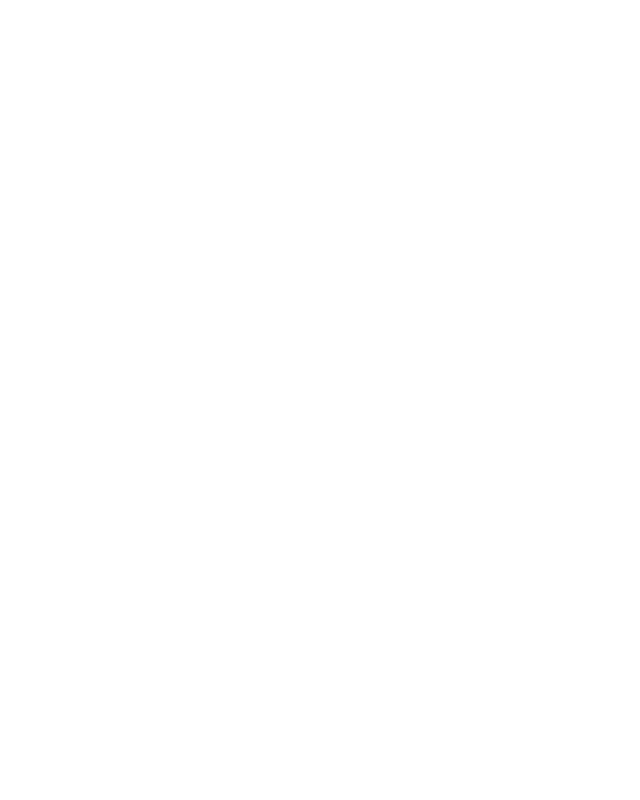
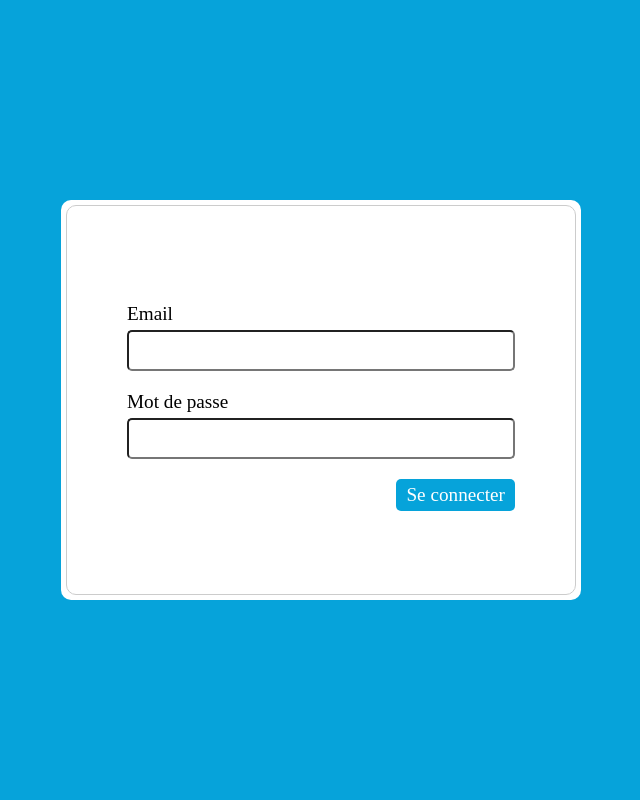
Before and after one commit to YAROU-Mhr/test-boutique-en-ligne-html-css-js-php, a PHP site: page / in a window 1280 px wide. Before the commit the part shown is empty. Shown: the whole page, without its empty margins (319-959 px from the left). Run offline with PHP 8.4, Linux system fonts and the light colour scheme.

Commit message:
Création de l'interface de connexion

```diff
--- a/assets/style.css
+++ b/assets/style.css
@@ -1,7 +1,117 @@
+:root {
+    --border-color: #ccc;
+    --background-color: #fff;
+    --background-color-1: #06A3DA;
+    --background-color-2: #34AD54;
+    --background-color-3: #2299dd;
+    --background-color-4: #FC836D;
+    --background-color-5: #fc836d5b;
+    --background-color-6: rgba(252, 131, 109, 0.9);
+    --text-color: #fff;
+}
+
+
 * {
+    margin: 0;
     padding: 0;
-    margin: 0;
+    box-sizing: border-box;
+    font-family: 'Times New Roman', Times, serif;
+    outline: none;
+    /* border: none; */
+}
+
+
+body {
+    display: flex;
+    align-items: center;
+    justify-content: center;
+    min-height: 100vh;
+    background-color: var(--background-color-1);
+}
+
+.container {
+    width: 65vmin;
+    height: 50vmin;
+    display: flex;
+    overflow: hidden;
+    flex-direction: column;
+    border-radius: 10px;
+    background: var(--background-color);
+    padding: 5px;
+}
+
+.container .box {
+    padding: 13px 20px 0;
+    border-radius: 10px;
+    border: 1px solid var(--border-color);
+    width: 100%;
+    height: 100%;
+    display: flex;
+    flex-direction: column;
+    justify-content: center;
+}
+
+.box .message {
+    padding: 10px 40px;
+    background-color: var(--background-color-1);
+    height: auto;
+    color: white;
+    display: none;
+}
+
+.box form {
+    padding: 10px 40px;
+}
+
+form .input-group {
+    display: flex;
+    flex-direction: column;
+    padding: 10px 0;
+}
+
+.input-group label {
+    font-size: 1.2rem;
+    margin-bottom: 5px;
+}
+
+.input-group input {
+    padding: 5px;
+    font-size: 1.5rem;
+    border-radius: 5px;
+}
+
+.input-group input:focus,
+.input-group input:active {
+    box-shadow: 0 .5rem 1rem rgba(0, 0, 0, .15);
+}
+
+
+.input-group.btn {
+    float: right;
+}
+
+.input-group button {
     outline: none;
     border: none;
-    box-sizing: border-box;
+    background: var(--background-color-1);
+    border-radius: 5px;
+    color: var(--text-color);
+    padding: 5px 10px;
+    font-size: 1.2rem;
+    cursor: pointer;
+    transition: transform 0.3 ease;
 }
+
+.input-group button:active {
+    transform: scale(0.97);
+}
+
+@media (max-width: 768px) {
+    .container {
+        width: 95vw;
+        padding: 5px;
+        height: auto;
+
+    }
+
+}
--- a/index.php
+++ b/index.php
@@ -1,12 +1,38 @@
 <!DOCTYPE html>
 <html lang="fr">
+
 <head>
     <meta charset="UTF-8">
     <meta name="viewport" content="width=device-width, initial-scale=1.0">
     <title>Acceuil</title>
     <link rel="stylesheet" href="assets/style.css">
 </head>
+
 <body>
+    <section class="container">
+        <div class="box">
+            <div class="message">
+                <ul>
+                    <li>Lorem ipsum dolor sit a!Lorem ipsum dolor sit a!</li>
+                    <li>Lorem ipsum dolor sit a!</li>
+                </ul>
+            </div>
+            <form method="POST">
+                <div class="input-group">
+                    <label for="email">Email</label>
+                    <input type="email" id="email">
+                </div>
+                <div class="input-group">
+                    <label for="mdp">Mot de passe</label>
+                    <input type="password" id="mdp">
+                </div>
 
+                <div class="input-group btn">
+                    <button type="submit">Se connecter</button>
+                </div>
+            </form>
+        </div>
+    </section>
 </body>
+
 </html>
```
Also changed, not shown: base_de_donnée.sql (+7 -0 lines), README.md.
